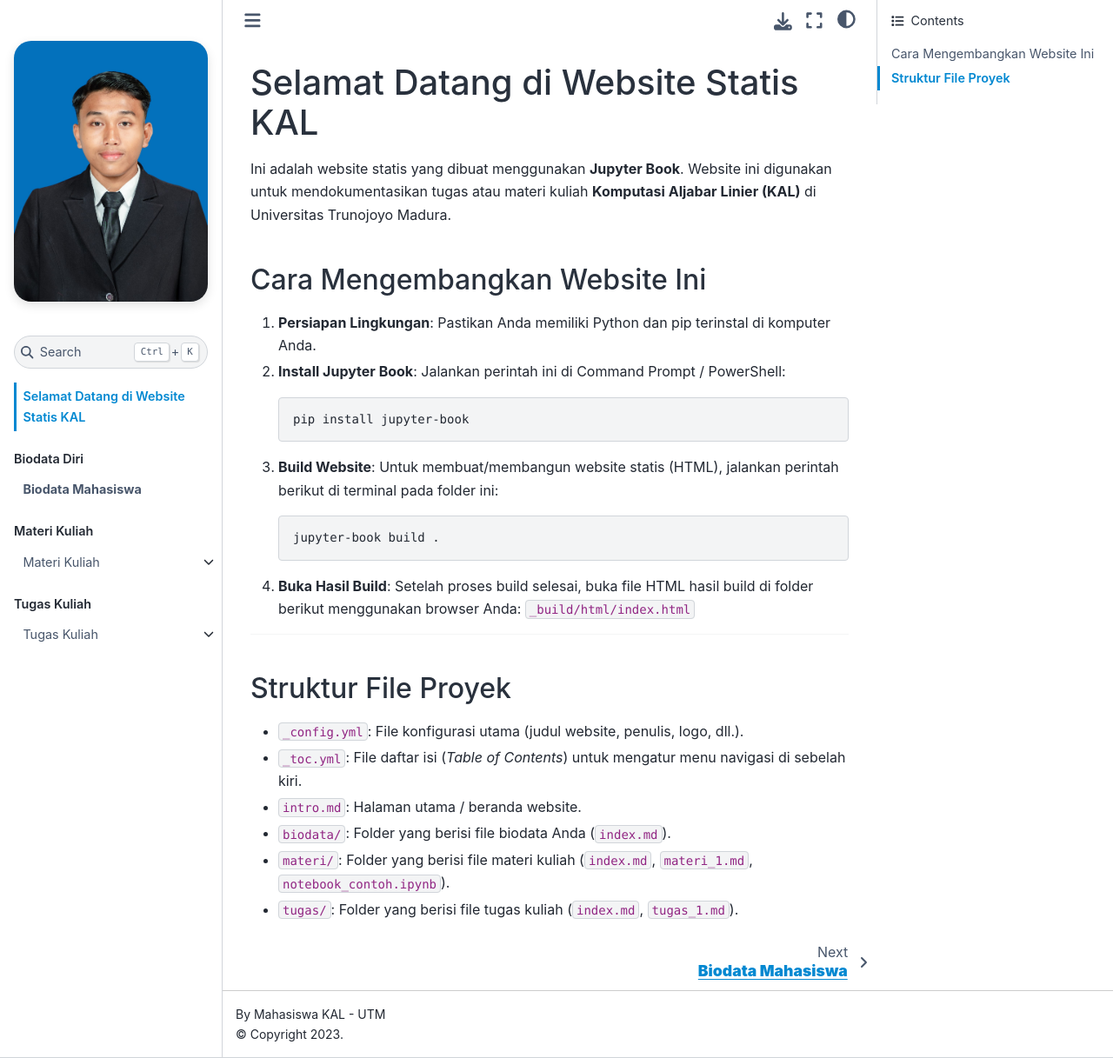
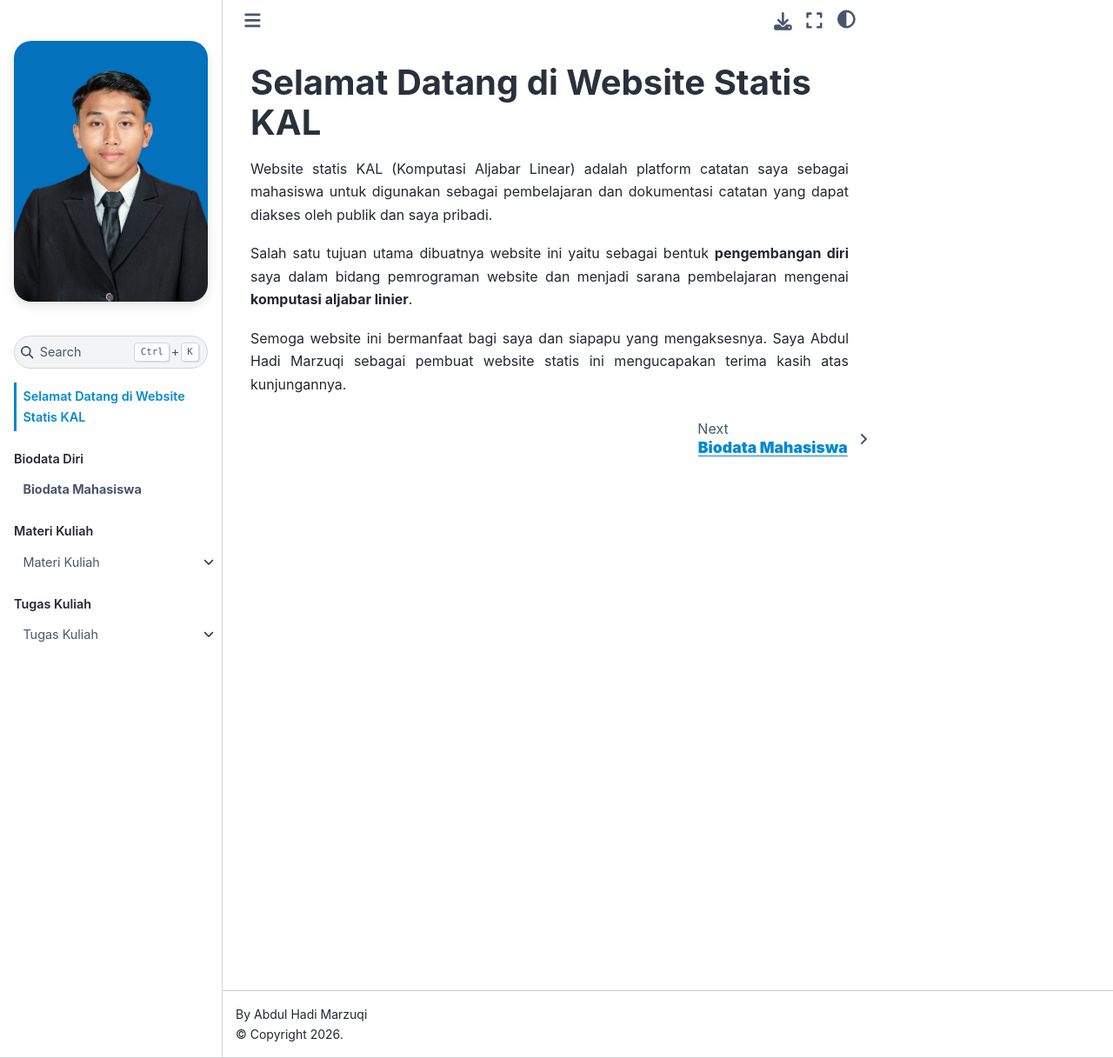
Before and after one commit to DenJuqiMarzuqi/250411100146_KAL, a Jupyter Book: the page built from intro.md, in a window 1280 px wide and 1217 px high. Shown: the whole window at 87% size. Built offline with Jupyter Book 1.0.4 settings and Sphinx 7.4.7 and the Sphinx Book theme 1.1.4, drawn with Linux system fonts in a browser that asks for light colours; pages that are not in the unit, such as notebooks, are missing from menus.

Commit message:
Update layout justify text, ganti nama author footer ke Abdul Hadi Marzuqi, dan ubah copyright ke 2026

````diff
--- a/_config.yml
+++ b/_config.yml
@@ -1,6 +1,7 @@
 # Book settings
 title: Website Statis KAL
-author: Mahasiswa KAL - UTM
+author: Abdul Hadi Marzuqi
+copyright: "2026"
 logo: abdul_hadi_marzuqi.jpeg # Berkas foto logo kustom Abdul Hadi Marzuqi
 
 # Execution settings
--- a/_static/custom.css
+++ b/_static/custom.css
@@ -38,3 +38,10 @@ html, :root {
   display: flex !important;
   flex-direction: column !important;
 }
+
+/* Meratakan teks isi konten (paragraf & daftar list) kanan kiri (justify) secara global */
+.bd-content .bd-article-container p,
+.bd-content .bd-article-container li {
+  text-align: justify !important;
+  text-justify: inter-word !important; /* Optimasi perataan spasi antar kata */
+}
--- a/intro.md
+++ b/intro.md
@@ -1,31 +1,6 @@
-# Selamat Datang di Website Statis KAL
+# **Selamat Datang di Website Statis KAL**
+Website statis KAL (Komputasi Aljabar Linear) adalah platform catatan saya sebagai mahasiswa untuk digunakan sebagai pembelajaran dan dokumentasi catatan yang dapat diakses oleh publik dan saya pribadi.
 
-Ini adalah website statis yang dibuat menggunakan **Jupyter Book**. Website ini digunakan untuk mendokumentasikan tugas atau materi kuliah **Komputasi Aljabar Linier (KAL)** di Universitas Trunojoyo Madura.
+Salah satu tujuan utama dibuatnya website ini yaitu sebagai bentuk **pengembangan diri** saya dalam bidang pemrograman website dan menjadi sarana pembelajaran mengenai **komputasi aljabar linier**.
 
-## Cara Mengembangkan Website Ini
-
-1. **Persiapan Lingkungan**: Pastikan Anda memiliki Python dan pip terinstal di komputer Anda.
-2. **Install Jupyter Book**:
-   Jalankan perintah ini di Command Prompt / PowerShell:
-   ```bash
-   pip install jupyter-book
-   ```
-3. **Build Website**:
-   Untuk membuat/membangun website statis (HTML), jalankan perintah berikut di terminal pada folder ini:
-   ```bash
-   jupyter-book build .
-   ```
-4. **Buka Hasil Build**:
-   Setelah proses build selesai, buka file HTML hasil build di folder berikut menggunakan browser Anda:
-   `_build/html/index.html`
-
----
-
-## Struktur File Proyek
-
-* `_config.yml`: File konfigurasi utama (judul website, penulis, logo, dll.).
-* `_toc.yml`: File daftar isi (*Table of Contents*) untuk mengatur menu navigasi di sebelah kiri.
-* `intro.md`: Halaman utama / beranda website.
-* `biodata/`: Folder yang berisi file biodata Anda (`index.md`).
-* `materi/`: Folder yang berisi file materi kuliah (`index.md`, `materi_1.md`, `notebook_contoh.ipynb`).
-* `tugas/`: Folder yang berisi file tugas kuliah (`index.md`, `tugas_1.md`).
+Semoga website ini bermanfaat bagi saya dan siapapu yang mengaksesnya. Saya Abdul Hadi Marzuqi sebagai pembuat website statis ini mengucapakan terima kasih atas kunjungannya.
````
Also changed, not shown: biodata/index.md (+3 -3 lines).
